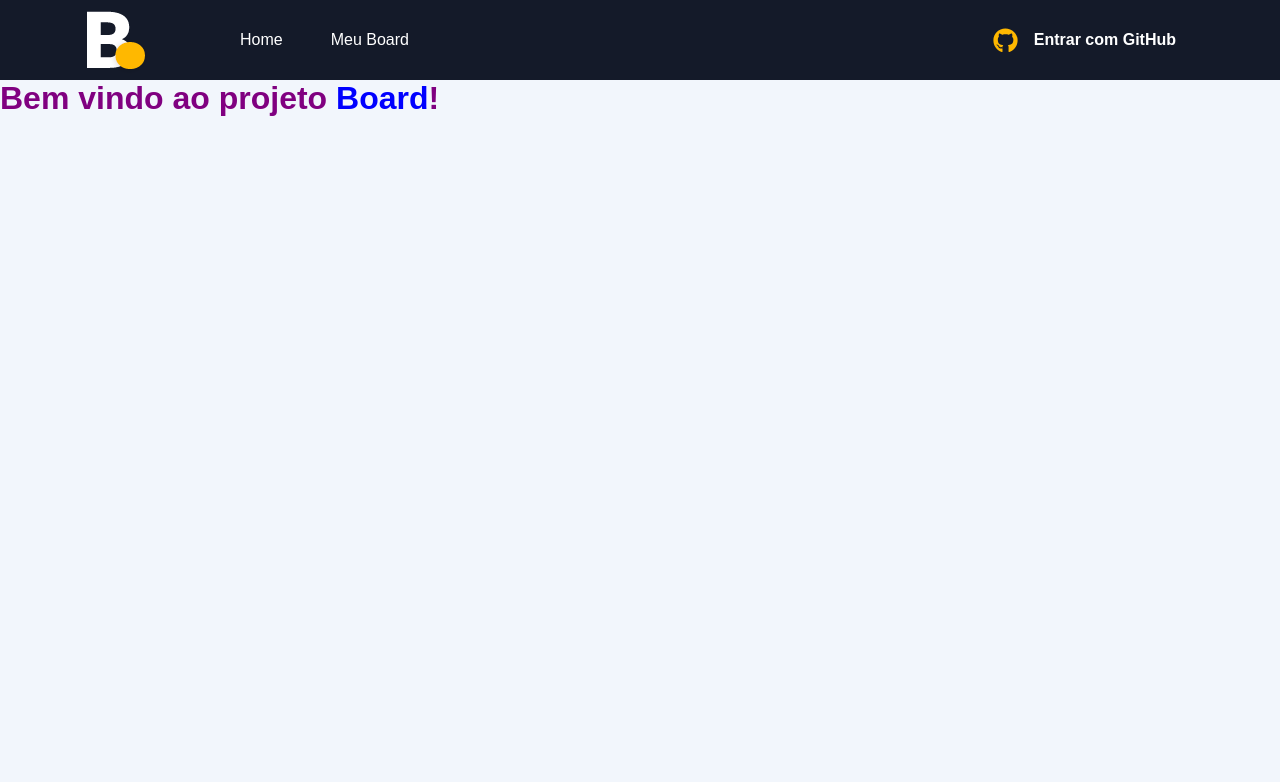
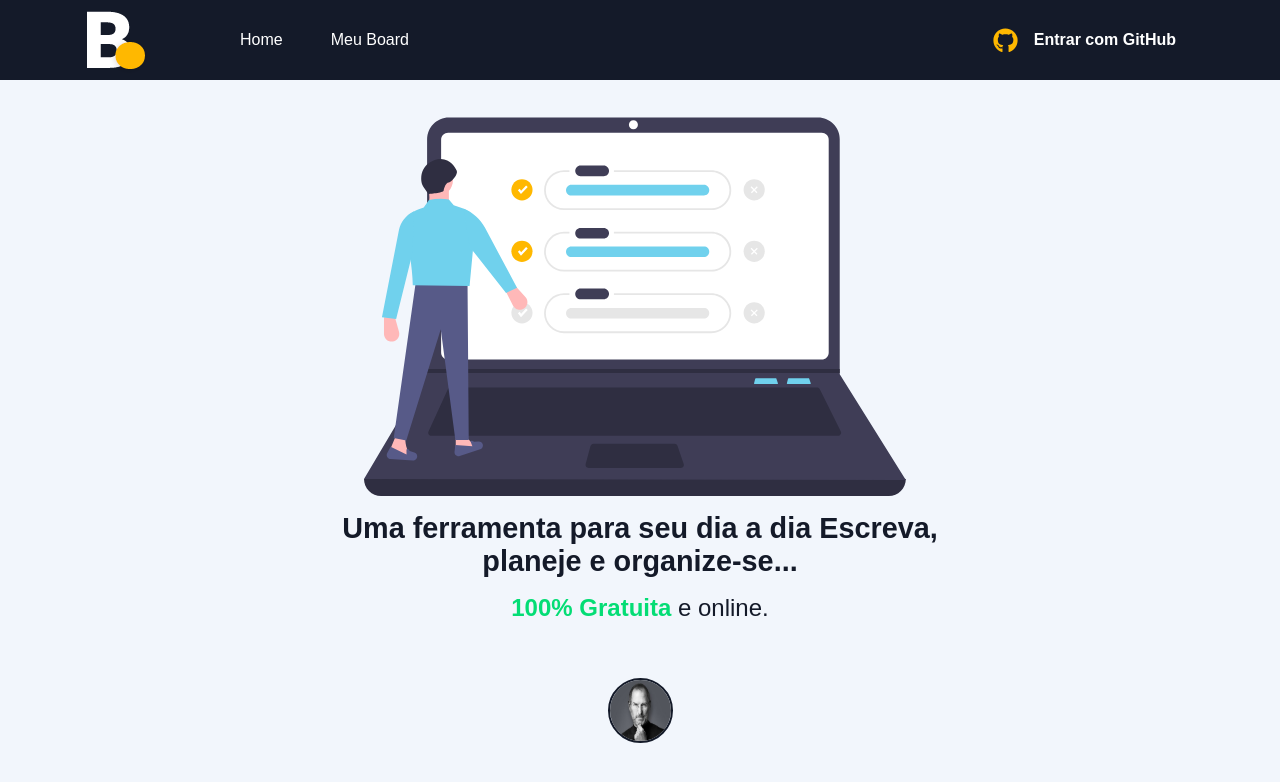
Before and after one commit to eduardo-esteves/board, a Next.js app: page / in a window 1280 px wide. Shown: the top 782 px of the page. Built offline with nearby package versions, Linux system fonts and the light colour scheme.

Commit message:
Finalizado o componente Home, criado seus estilos

```diff
--- a/src/pages/index.tsx
+++ b/src/pages/index.tsx
@@ -8,9 +8,18 @@ export default function Home() {
         <title>Bem vindo a Board! - Organizando suas tarefas.</title>
         <meta name="description" content="Bem vindo ao app que organiza suas tarefas do dia a dia" />
       </Head>
-      <div>
-        <h1 className={S.title}>Bem vindo ao projeto <span>Board</span>!</h1>
-      </div>
+      <main className={S.contentContainer}>
+        <img src="/img/board-user.svg" alt="Ferramenta board" />
+
+        <section className={S.callToAction}>
+          <h1>Uma ferramenta para seu dia a dia Escreva, planeje e organize-se...</h1>
+          <p><span>100% Gratuita</span> e online.</p>
+        </section>
+
+        <div className={S.donaters}>
+          <img src="/img/steve.png" alt="Usuario 1" />
+        </div>
+      </main>
     </>
   )
 }
--- a/src/styles/styles.module.scss
+++ b/src/styles/styles.module.scss
@@ -1,7 +1,61 @@
-.title {
-  color: purple;
+.contentContainer {
+  max-width: 1120px;
+  margin: 0 auto;
+  padding: 0 2rem;
 
-  span {
-    color: blue;
+  display: flex;
+  align-items: center;
+  justify-content: center;
+  flex-direction: column;
+
+  img {
+    margin-top: 2rem;
   }
 }
+
+.callToAction {
+  max-width: 700px;
+
+  h1 {
+    font-size: 1.8rem;
+    margin-top: 1rem;
+    font-weight: bold;
+    text-align: center;
+    color: #141a29;
+  }
+
+  p {
+    margin-top: 1rem;
+    font-size: 1.5rem;
+    text-align: center;
+    color: #141a29;
+
+    span {
+      color: #04dd75;
+      font-weight: bold;
+    }
+  }
+}
+
+.donaters {
+  display: flex;
+  justify-content: center;
+  flex-wrap: wrap;
+  margin-top: 1.5rem;
+
+  img {
+    width: 65px;
+    height: 65px;
+    border-radius: 50%;
+    border: 2px solid #141a29;
+    transition: all 0.5s;
+
+    + img {
+      margin-left: 10px;
+    }
+  }
+
+  img:hover {
+    transform: scale(1.2);
+  }
+}
```
